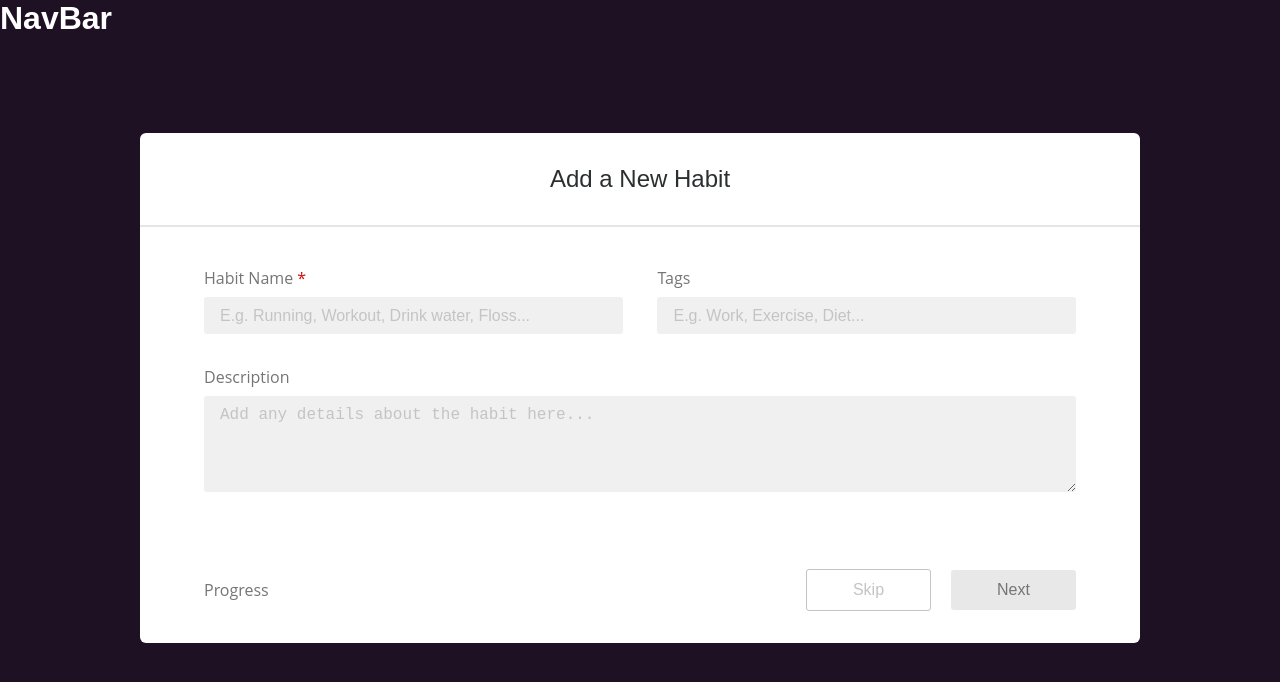
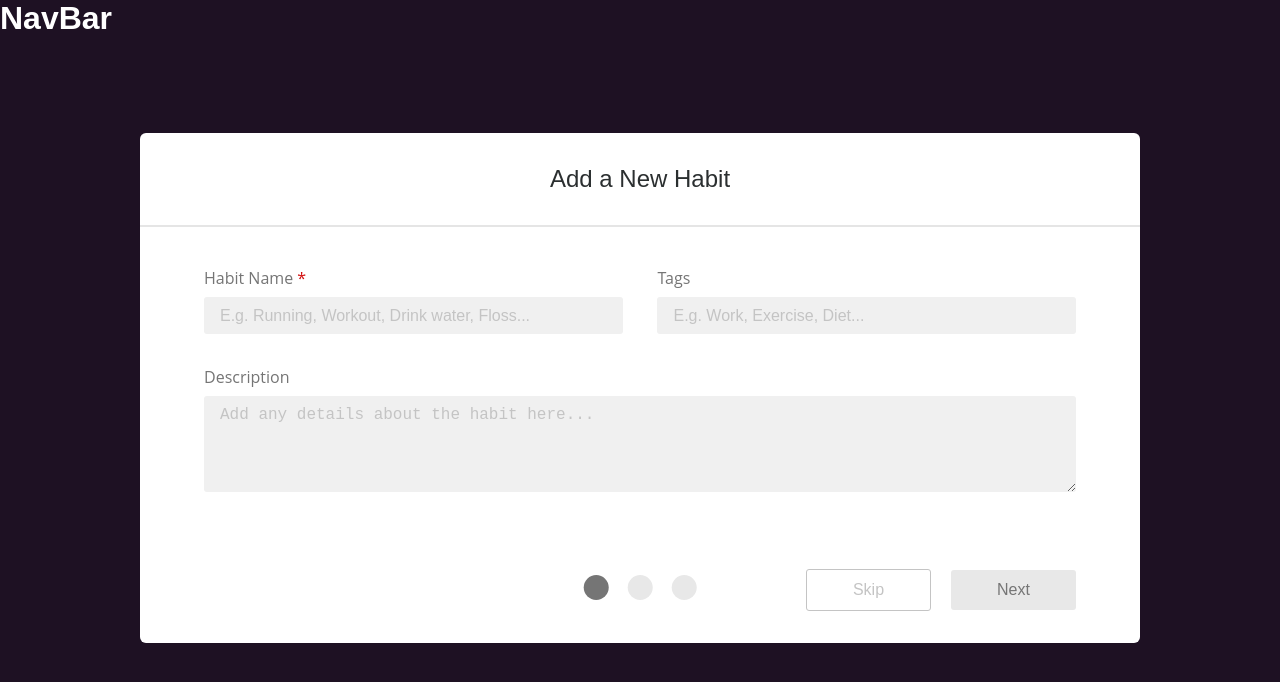
Before and after one commit to chingu-voyages/bears-project-8, a React (Create React App) app in the folder client/: page /#/habitform in a window 1280 px wide. Shown: the top 682 px of the page. Built offline with nearby package versions, Linux system fonts and the light colour scheme.

Commit message:
feat: Add progress circles

```diff
--- a/client/src/components/HabitForm/Buttons.jsx
+++ b/client/src/components/HabitForm/Buttons.jsx
@@ -1,30 +1,42 @@
 import React from 'react';
-import { Button } from './Form.styled';
+import PropTypes from 'prop-types';
+import { Button, ButtonGroup } from './Form.styled';
 
 export const LeftButtons = props => {
 	const { step, setStep } = props;
 	if (step > 0) return <Button onClick={() => setStep(step - 1)}>Back</Button>;
-	return null;
+	// empty div to push over right buttons
+	return <div />;
+};
+LeftButtons.propTypes = {
+	step: PropTypes.number.isRequired,
+	setStep: PropTypes.func.isRequired,
 };
 
 export const RightButtons = props => {
 	const { step, totalSteps, setStep, onSubmit } = props;
 	if (step < totalSteps - 1) {
 		return (
-			<div style={{ width: '270px' }}>
+			<ButtonGroup>
 				<Button secondary onClick={onSubmit}>
 					Skip
 				</Button>
 				<Button onClick={() => setStep(step + 1)}>Next</Button>
-			</div>
+			</ButtonGroup>
 		);
 	}
 	if (step === totalSteps - 1) {
 		return (
-			<div style={{ width: '270px', justifyContent: 'flex-end' }}>
+			<ButtonGroup>
 				<Button onClick={onSubmit}>Done</Button>
-			</div>
+			</ButtonGroup>
 		);
 	}
 	return null;
 };
+RightButtons.propTypes = {
+	step: PropTypes.number.isRequired,
+	totalSteps: PropTypes.number.isRequired,
+	setStep: PropTypes.func.isRequired,
+	onSubmit: PropTypes.func.isRequired,
+};
--- a/client/src/components/HabitForm/Form.styled.js
+++ b/client/src/components/HabitForm/Form.styled.js
@@ -1,4 +1,14 @@
 import styled from 'styled-components';
+
+export const ButtonGroup = styled.div`
+	width: 270px;
+	display: flex;
+	${props =>
+		props.children.length > 1
+			? 'justify-content: space-between;'
+			: 'justify-content: flex-end;'}
+	align-items: center;
+`;
 
 export const StyledFormGroup = styled.div`
 	width: ${props => props.width};
--- a/client/src/components/HabitForm/HabitForm.jsx
+++ b/client/src/components/HabitForm/HabitForm.jsx
@@ -3,6 +3,7 @@ import React, { Component } from 'react';
 import { Container, Header, Footer } from './HabitForm.styled';
 import { LeftButtons, RightButtons } from './Buttons';
 import Content from './Content';
+import ProgressCircles from './ProgressCircles';
 
 export default class NavBar extends Component {
 	state = {
@@ -41,7 +42,7 @@ export default class NavBar extends Component {
 				<Content {...this.state} onChange={this.handleChange} />
 				<Footer>
 					<LeftButtons step={step} setStep={this.setStep} />
-					<div>Progress</div>
+					<ProgressCircles step={step} totalSteps={3} setStep={this.setStep} />
 					<RightButtons
 						step={step}
 						totalSteps={3}
--- a/client/src/components/HabitForm/HabitForm.styled.js
+++ b/client/src/components/HabitForm/HabitForm.styled.js
@@ -2,6 +2,7 @@ import styled from 'styled-components';
 // TODO: incorporate into global styles
 
 export const Container = styled.div`
+	position: relative;
 	width: 1000px;
 	background: #fff;
 	border-radius: 6px;
@@ -39,10 +40,4 @@ export const Footer = styled(ContentArea)`
 	justify-content: space-between;
 	align-items: center;
 	height: auto;
-
-	div {
-		display: flex;
-		justify-content: space-between;
-		align-items: center;
-	}
 `;
--- /dev/null
+++ b/client/src/components/HabitForm/ProgressCircle.styled.js
@@ -0,0 +1,27 @@
+import styled from 'styled-components';
+
+const ProgressCircle = styled.div`
+	${props => (props.current ? 'background: #757575;' : 'background: #e8e8e8;')}
+	display: inline-block;
+	border-radius: 50%;
+	width: 25px;
+	height: 25px;
+	margin: 0 0.6rem;
+
+	&:hover {
+		cursor: pointer;
+		background: #c4c4c4;
+	}
+`;
+
+ProgressCircle.defaultProps = {
+	current: false,
+};
+
+export default ProgressCircle;
+
+export const Container = styled.div`
+	position: absolute;
+	left: 50%;
+	transform: translate(-50%, 0);
+`;
--- /dev/null
+++ b/client/src/components/HabitForm/ProgressCircles.jsx
@@ -0,0 +1,23 @@
+import React from 'react';
+import PropTypes from 'prop-types';
+import ProgressCircle, { Container } from './ProgressCircle.styled';
+
+const ProgressCircles = props => {
+	const { step, totalSteps, setStep } = props;
+	const circles = [];
+	for (let i = 0; i < totalSteps; i += 1) {
+		if (step === i) {
+			circles.push(<ProgressCircle onClick={() => setStep(i)} current />);
+		} else {
+			circles.push(<ProgressCircle onClick={() => setStep(i)} />);
+		}
+	}
+	return <Container>{circles}</Container>;
+};
+ProgressCircles.propTypes = {
+	step: PropTypes.number.isRequired,
+	totalSteps: PropTypes.number.isRequired,
+	setStep: PropTypes.func.isRequired,
+};
+
+export default ProgressCircles;
```
